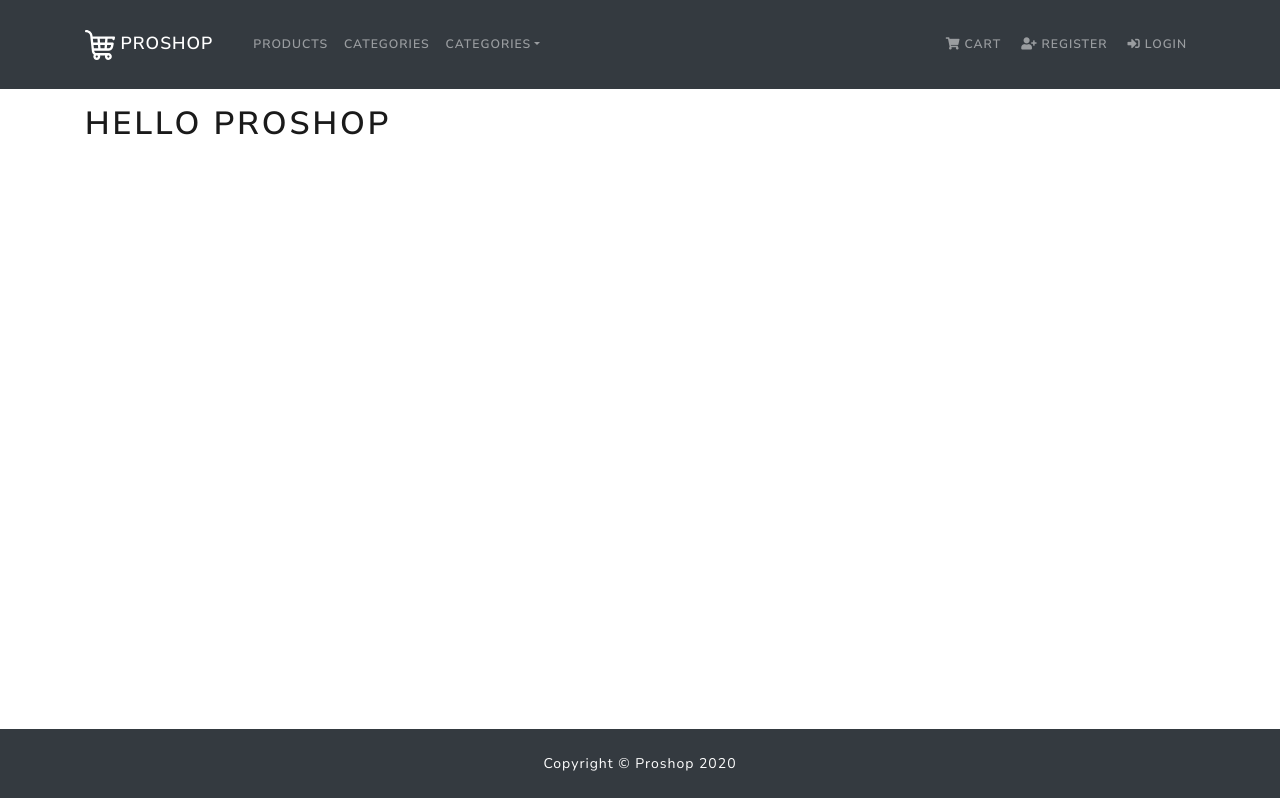
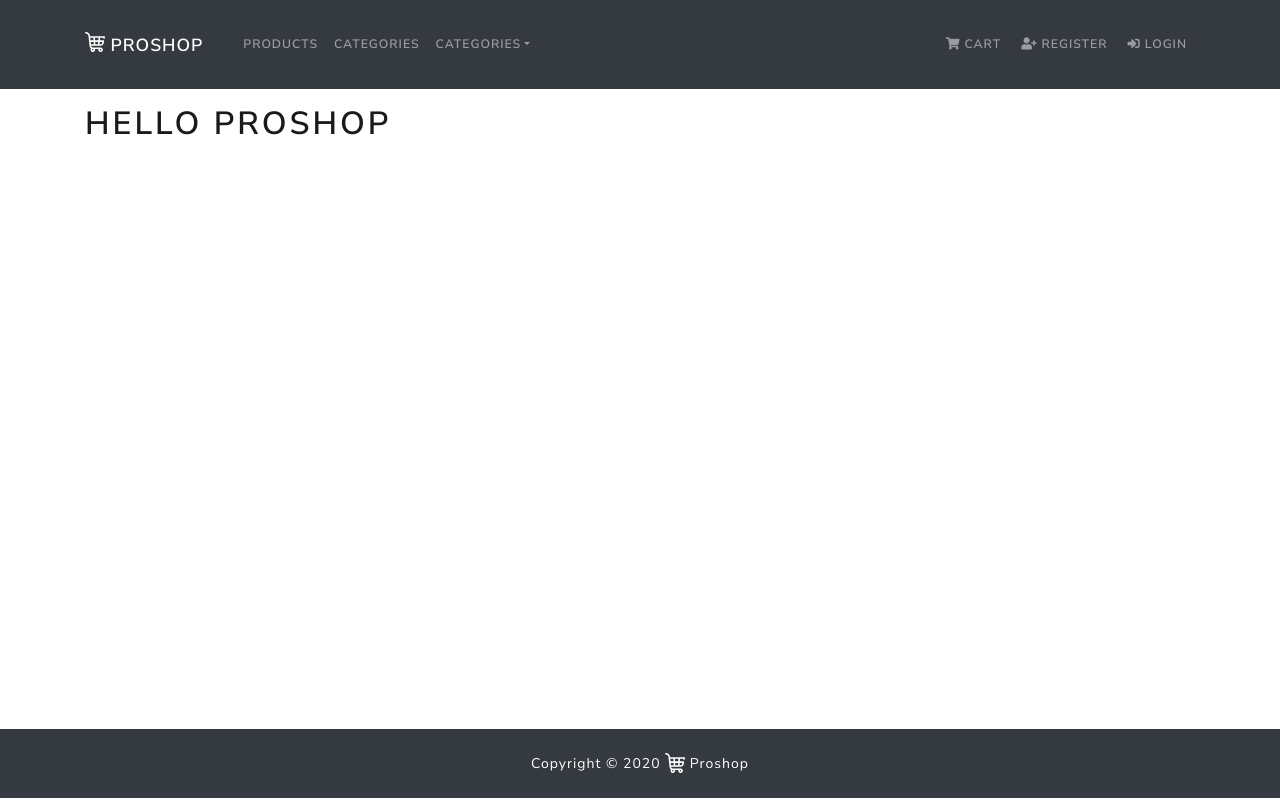
Before and after one commit to dev-joe95/proshop, a React (Create React App) app in the folder frontend/: page / in a window 1280 px wide. Built offline with nearby package versions, Linux system fonts and the light colour scheme.

Commit message:
Renaming header & footer components

```diff
--- /dev/null
+++ b/frontend/src/components/Footer.jsx
@@ -0,0 +1,27 @@
+import React from "react";
+import { Container, Row, Col } from "react-bootstrap";
+import logo from "../logo.svg";
+
+const Footer = () => {
+    return (
+        <footer className="bg-dark text-white">
+            <Container>
+                <Row>
+                    <Col className="text-center py-4">
+                        Copyright &copy; {new Date().getFullYear()}{" "}
+                        <img
+                            alt=""
+                            src={logo}
+                            width="20"
+                            height="20"
+                            className="d-inline-block align-top"
+                        />{" "}
+                        Proshop
+                    </Col>
+                </Row>
+            </Container>
+        </footer>
+    );
+};
+
+export default Footer;
--- a/frontend/src/components/header.jsx
+++ b/frontend/src/components/Header.jsx
@@ -11,8 +11,8 @@ const Header = () => {
                         <img
                             alt=""
                             src={logo}
-                            width="30"
-                            height="30"
+                            width="20"
+                            height="20"
                             className="d-inline-block align-top"
                         />{" "}
                         proshop
--- a/frontend/src/components/footer.jsx
+++ /dev/null
@@ -1,19 +0,0 @@
-import React from 'react'
-import { Container ,Row,Col} from "react-bootstrap";
-
-const Footer = () => {
-    const year = new Date();
-    return (
-        <footer className="bg-dark text-white">
-            <Container>
-                <Row>
-                    <Col className="text-center py-4">
-                        Copyright &copy; Proshop {year.getFullYear()}
-                    </Col>
-                </Row>
-            </Container>
-        </footer>
-    )
-}
-
-export default Footer
```
